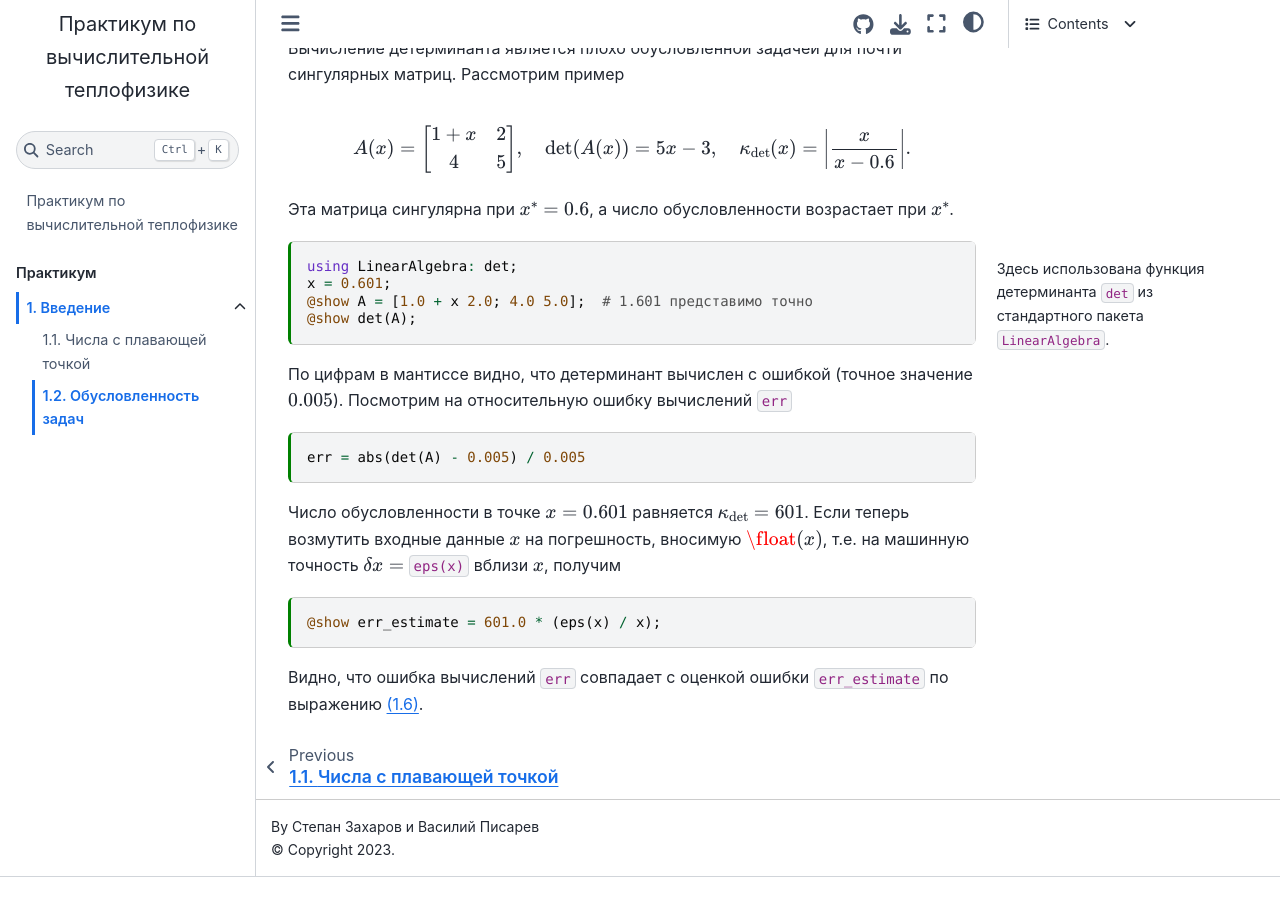
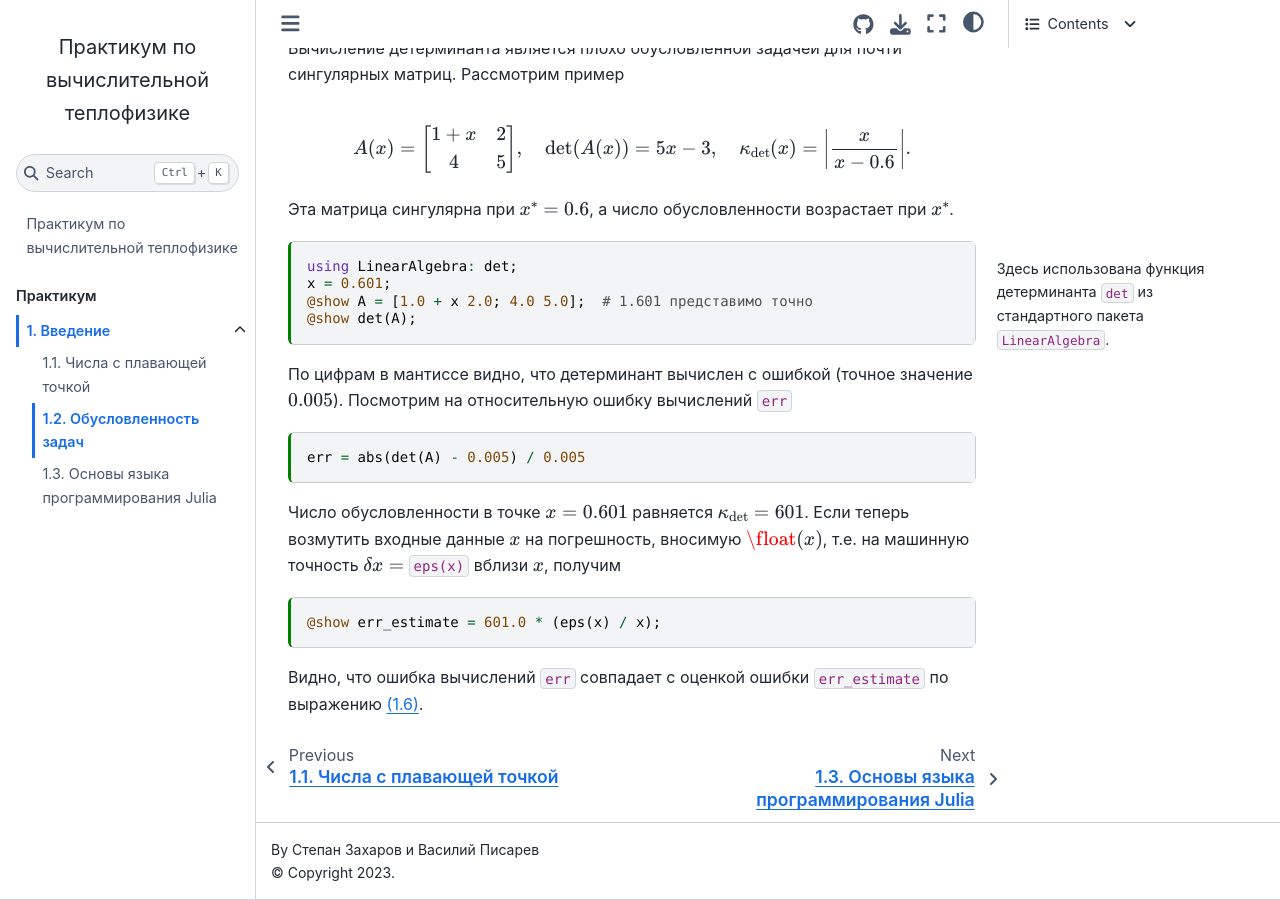
Before and after one commit to stepanzh/computational_thermodynamics, a Jupyter Book: the page built from book/intro/cond.md, in a window 1280 px wide and 900 px high, scrolled down 2900 px. Built offline with Jupyter Book 1.0.4 settings and Sphinx 7.4.7 and the Sphinx Book theme 1.1.4, drawn with Linux system fonts in a browser that asks for light colours; before the commit the page ends 3777 px from its top, so only the background shows below that.

Commit message:
Julia template

```diff
--- a/book/_toc.yml
+++ b/book/_toc.yml
@@ -11,4 +11,4 @@ parts:
     sections:
     - file: intro/float
     - file: intro/cond
-  # - file: intro/julia
+    - file: intro/julia
--- /dev/null
+++ b/book/intro/julia.md
@@ -0,0 +1 @@
+# Основы языка программирования Julia
```
